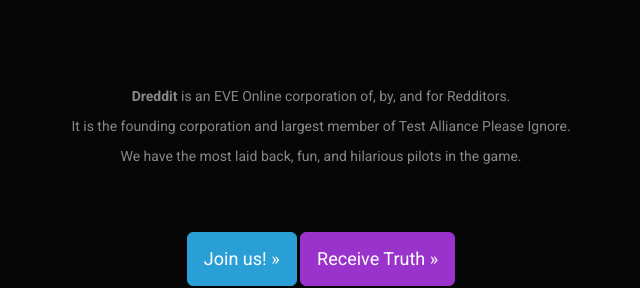
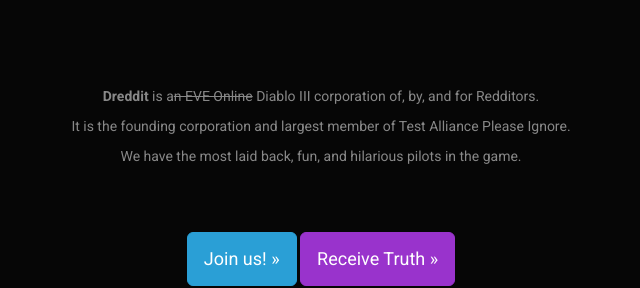
Before and after one commit to Dran-Arcana/dredditisrecruiting.github.io, a Jekyll site: the page built from index.html, in a window 1280 px wide. Shown: the part 329-617 px from the top of the page, without its empty margins (319-959 px from the left). Built offline with Jekyll 4.4.1, drawn with Linux system fonts in a browser that asks for light colours; nearby versions of some CDN libraries.

Commit message:
We Diablo III now.

```diff
--- a/_layouts/landing.html
+++ b/_layouts/landing.html
@@ -8,7 +8,7 @@
         </div>
     </div>
     <div class="row row-centered row-bottom-pad">
-        <p><strong>Dreddit</strong> is an EVE Online corporation of, by, and for Redditors.</p>
+        <p><strong>Dreddit</strong> is a<strike>n EVE Online</strike> Diablo III corporation of, by, and for Redditors.</p>
         <p>It is the founding corporation and largest member of Test Alliance Please Ignore.</p>
         <p>We have the most laid back, fun, and hilarious pilots in the game.</p>
     </div>
```
